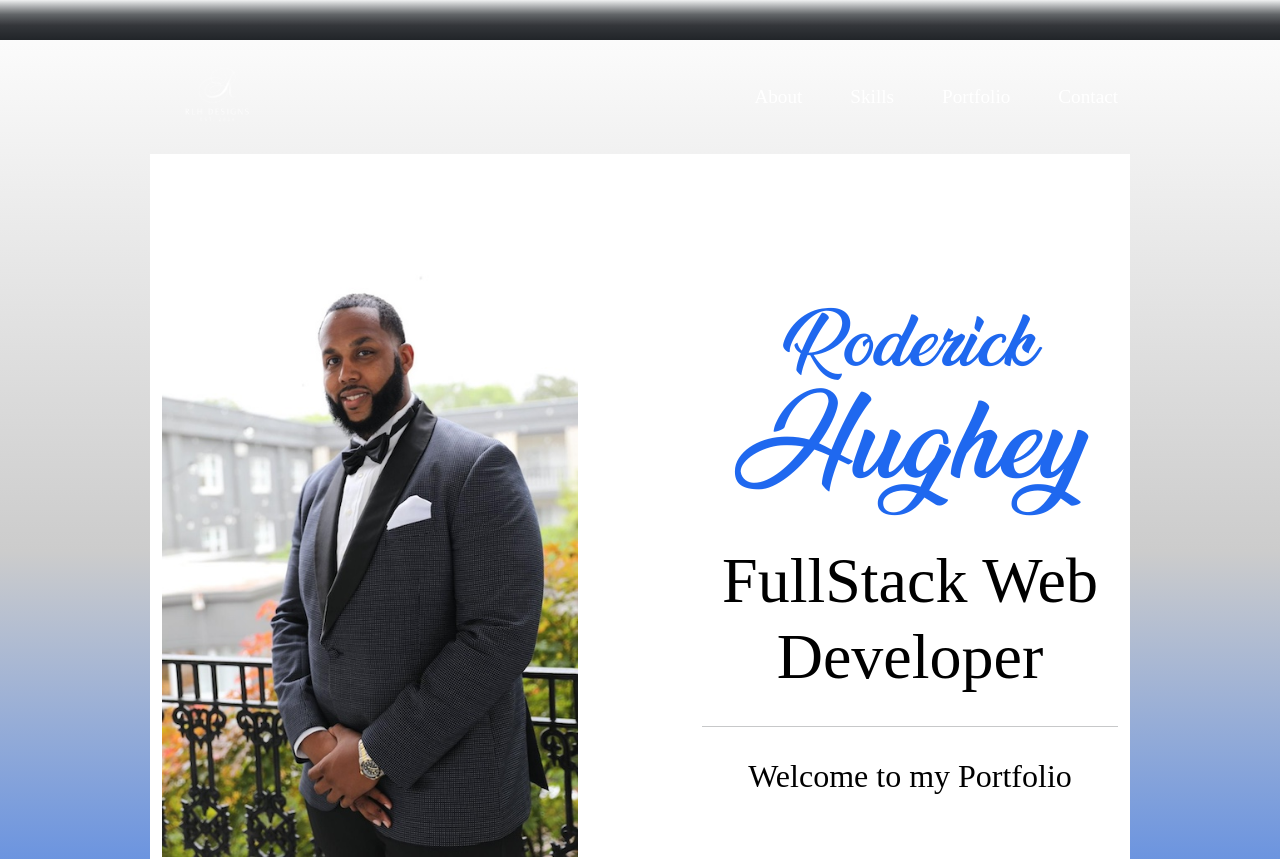
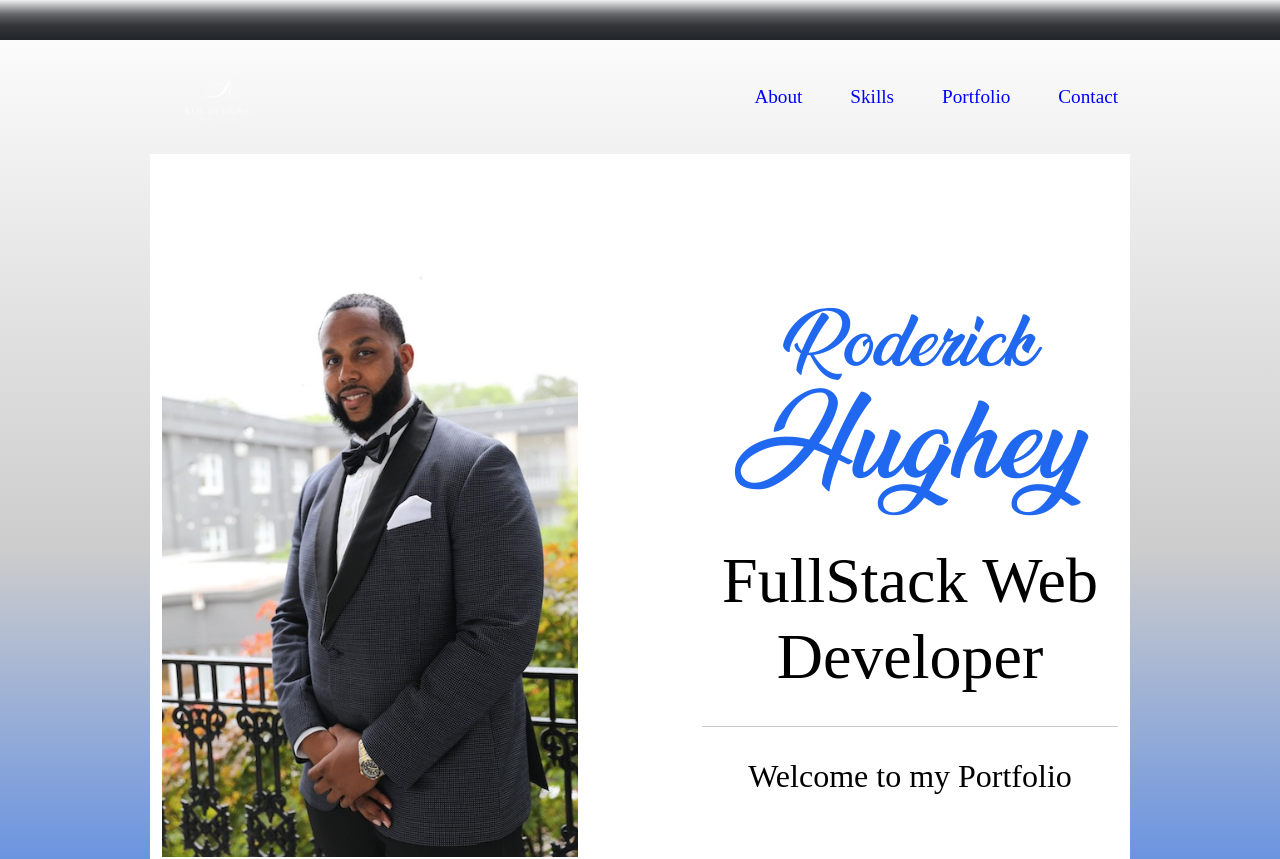
Before and after one commit to Midas24k/reactportfolio, a React (Vite) app: page / in a window 1280 px wide. Shown: the top 859 px of the page. Built offline with nearby package versions, Linux system fonts and the light colour scheme; a web font is replaced by a local one.

Commit message:
made changes to bugs

```diff
--- a/src/components/NavBar/index.jsx
+++ b/src/components/NavBar/index.jsx
@@ -15,7 +15,7 @@ const styles = {
     width: "100%",
   },
   navLinkStyle: {
-    color: "white",
+    color: "blue",
     fontSize: "1.2em",
     fontFamily: "roboto-serif",
   },
```
